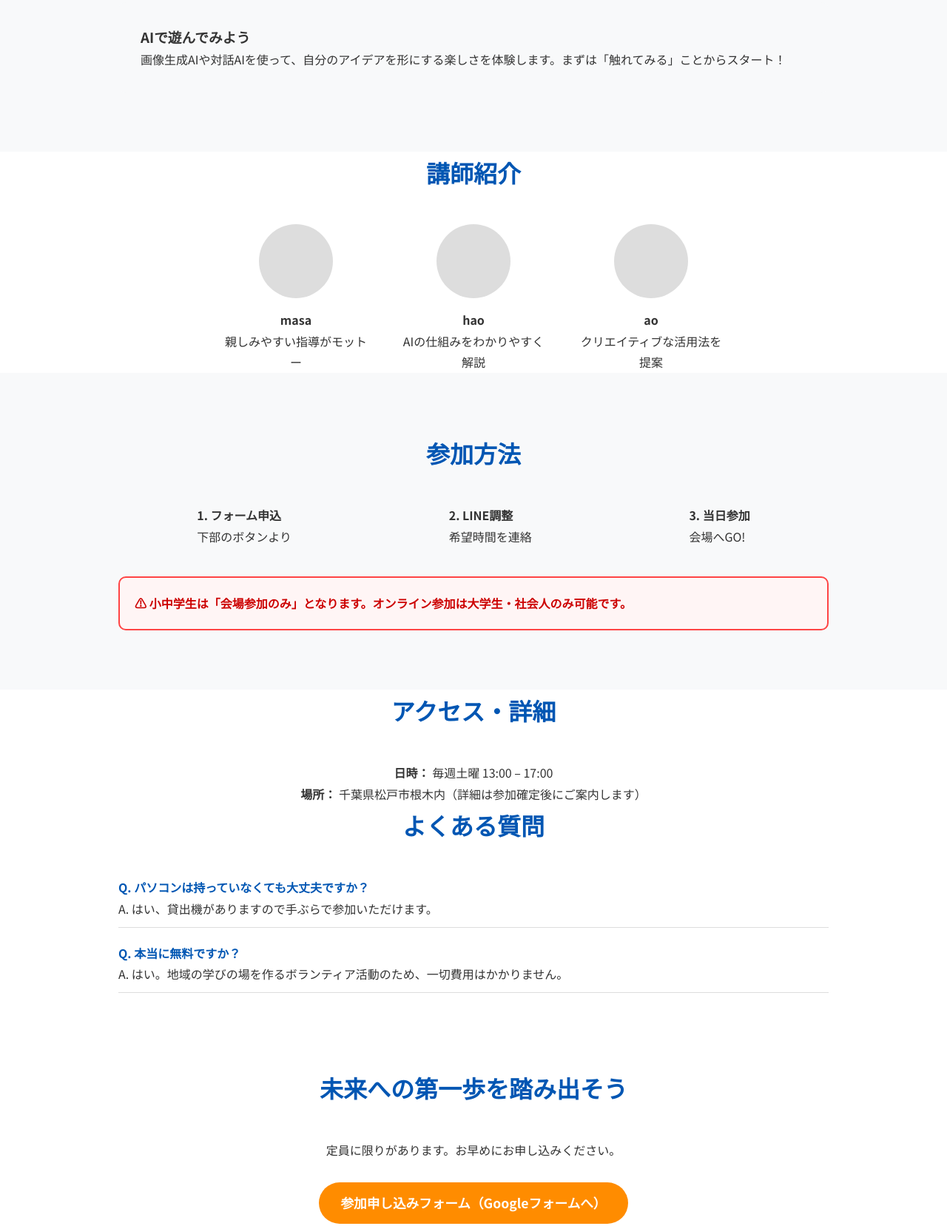
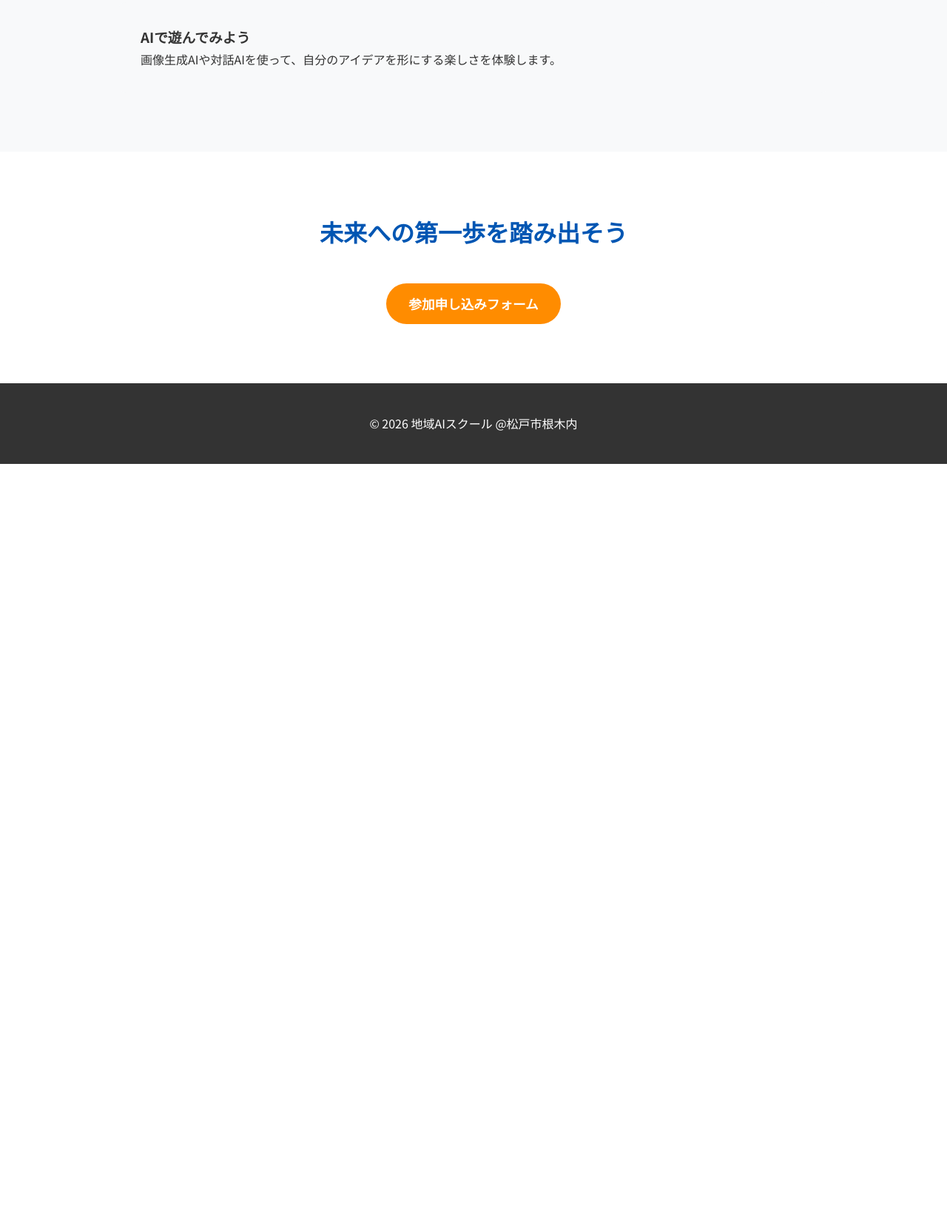
Before and after one commit to ai-future-study/-, a plain HTML site: page index.html in a window 1280 px wide. Shown: the part 1066-2723 px from the top of the page at 74% size. After the commit the page ends 1693 px from the top, so only its background shows below. Drawn offline with Linux system fonts and the light colour scheme.

Commit message:
Update index.html

```diff
--- a/index.html
+++ b/index.html
@@ -32,12 +32,28 @@
         .header-inner { display: flex; justify-content: space-between; align-items: center; width: 100%; }
         .logo { font-size: 1.4rem; font-weight: bold; color: var(--main-blue); }
         nav ul { display: flex; gap: 20px; }
-        @media (max-width: 768px) { nav { display: none; } } /* スマホでは簡易化 */
+        @media (max-width: 768px) { nav { display: none; } }
 
-        /* --- ヒーローエリア --- */
-        .hero { background: linear-gradient(rgba(0,86,179,0.1), rgba(0,86,179,0.05)), url('https://images.unsplash.com/photo-1531482615713-2afd69097998?auto=format&fit=crop&w=1200') center/cover; padding: 100px 0; text-align: center; }
-        .hero h1 { font-size: 2.8rem; margin-bottom: 20px; }
-        .hero p { font-size: 1.2rem; margin-bottom: 30px; max-width: 700px; margin-left: auto; margin-right: auto; }
+        /* --- ヒーローエリア（タイトル色を白に変更） --- */
+        .hero {
+            /* 背景画像を少し暗くして白文字を見えやすく調整 */
+            background: linear-gradient(rgba(0,0,0,0.4), rgba(0,0,0,0.4)), url('https://images.unsplash.com/photo-1531482615713-2afd69097998?auto=format&fit=crop&w=1200') center/cover;
+            padding: 100px 0;
+            text-align: center;
+        }
+        .hero h1 {
+            font-size: 2.8rem;
+            margin-bottom: 20px;
+            color: var(--white); /* タイトルを白に */
+        }
+        .hero p {
+            font-size: 1.2rem;
+            margin-bottom: 30px;
+            max-width: 700px;
+            margin-left: auto;
+            margin-right: auto;
+            color: var(--white); /* 説明文も白に（任意） */
+        }
 
         /* --- 特徴セクション --- */
         .features { background-color: var(--bg-light); display: grid; grid-template-columns: repeat(auto-fit, minmax(280px, 1fr)); gap: 30px; }
@@ -56,7 +72,6 @@
         .teachers { display: flex; justify-content: center; gap: 40px; flex-wrap: wrap; }
         .teacher-card { text-align: center; width: 200px; }
         .teacher-icon { width: 100px; height: 100px; background: #ddd; border-radius: 50%; margin: 0 auto 15px; overflow: hidden; }
-        .teacher-icon img { width: 100%; height: 100%; object-fit: cover; }
 
         /* --- ステップ・重要注記 --- */
         .step-container { display: flex; justify-content: space-around; margin-bottom: 40px; }
@@ -124,77 +139,23 @@
 
         <div id="kids" class="tab-content active">
             <h3>AIで遊んでみよう</h3>
-            <p>画像生成AIや対話AIを使って、自分のアイデアを形にする楽しさを体験します。まずは「触れてみる」ことからスタート！</p>
+            <p>画像生成AIや対話AIを使って、自分のアイデアを形にする楽しさを体験します。</p>
         </div>
         <div id="middle" class="tab-content">
             <h3>AIでクリエイティブ制作</h3>
-            <p>AIをプログラミングやWeb制作の補助として活用する方法を学びます。自分の作品をAIの力でアップデートしてみましょう。</p>
+            <p>AIをプログラミングやWeb制作の補助として活用する方法を学びます。</p>
         </div>
         <div id="adult" class="tab-content">
             <h3>ビジネス・実務への活用</h3>
-            <p>※現在、満員のため新規受付を停止しております。実務でのプロンプトエンジニアリングや効率化を学びます。</p>
+            <p>※現在、満員のため新規受付を停止しております。</p>
         </div>
-    </div>
-</section>
-
-<section id="teachers" class="container">
-    <h2>講師紹介</h2>
-    <div class="teachers">
-        <div class="teacher-card">
-            <div class="teacher-icon"></div>
-            <h4>masa</h4>
-            <p>親しみやすい指導がモットー</p>
-        </div>
-        <div class="teacher-card">
-            <div class="teacher-icon"></div>
-            <h4>hao</h4>
-            <p>AIの仕組みをわかりやすく解説</p>
-        </div>
-        <div class="teacher-card">
-            <div class="teacher-icon"></div>
-            <h4>ao</h4>
-            <p>クリエイティブな活用法を提案</p>
-        </div>
-    </div>
-</section>
-
-<section id="flow" style="background-color: var(--bg-light);">
-    <div class="container">
-        <h2>参加方法</h2>
-        <div class="step-container">
-            <div><strong>1. フォーム申込</strong><br>下部のボタンより</div>
-            <div><strong>2. LINE調整</strong><br>希望時間を連絡</div>
-            <div><strong>3. 当日参加</strong><br>会場へGO!</div>
-        </div>
-        <div class="alert-box">
-            ⚠ 小中学生は「会場参加のみ」となります。オンライン参加は大学生・社会人のみ可能です。
-        </div>
-    </div>
-</section>
-
-<section id="access" class="container">
-    <h2>アクセス・詳細</h2>
-    <p style="text-align: center;"><strong>日時：</strong> 毎週土曜 13:00 – 17:00</p>
-    <p style="text-align: center;"><strong>場所：</strong> 千葉県松戸市根木内（詳細は参加確定後にご案内します）</p>
-</section>
-
-<section id="faq" class="container">
-    <h2>よくある質問</h2>
-    <div class="faq-item">
-        <span class="faq-q">Q. パソコンは持っていなくても大丈夫ですか？</span>
-        <p>A. はい、貸出機がありますので手ぶらで参加いただけます。</p>
-    </div>
-    <div class="faq-item">
-        <span class="faq-q">Q. 本当に無料ですか？</span>
-        <p>A. はい。地域の学びの場を作るボランティア活動のため、一切費用はかかりません。</p>
     </div>
 </section>
 
 <section id="form" style="text-align: center;">
     <div class="container">
         <h2>未来への第一歩を踏み出そう</h2>
-        <p style="margin-bottom: 30px;">定員に限りがあります。お早めにお申し込みください。</p>
-        <a href="#" class="btn btn-cta">参加申し込みフォーム（Googleフォームへ）</a>
+        <a href="#" class="btn btn-cta">参加申し込みフォーム</a>
     </div>
 </section>
 
```
